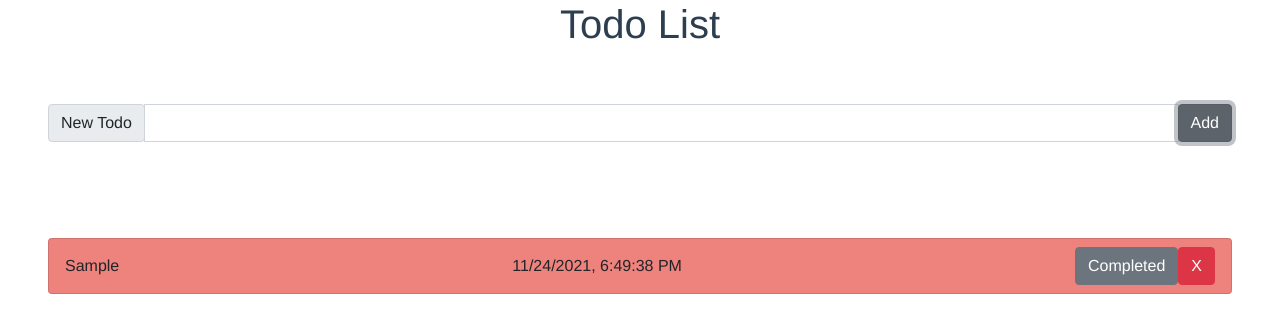
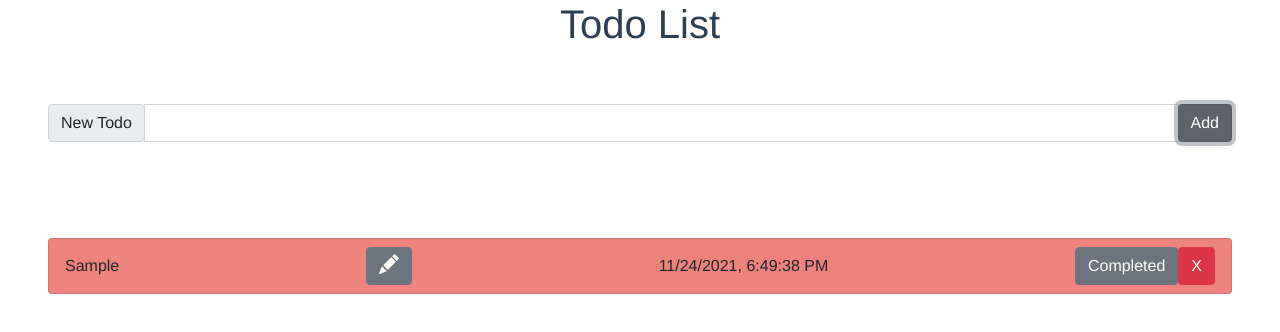
Before and after one commit to david20571015/todo-list, a Vue app: page / in a window 1280 px wide. Both pictures are taken after typing "Sample" into the empty fields and a click on the button "Add". Shown: the top 332 px of the page. Built offline with nearby package versions, Linux system fonts and the light colour scheme.

Commit message:
Update: able to edit TodoItem's title

```diff
--- a/package.json
+++ b/package.json
@@ -9,6 +9,7 @@
   },
   "dependencies": {
     "bootstrap": "^5.1.3",
+    "bootstrap-icons": "^1.8.1",
     "bootstrap-vue": "^2.21.2",
     "core-js": "^3.6.5",
     "vue": "^2.6.11",
--- a/src/components/TodoItem.vue
+++ b/src/components/TodoItem.vue
@@ -1,6 +1,15 @@
 <template>
   <li :style="[item.done ? {'background-color':'#a0d8ef'} : {'background-color':'#ee827c'}]">
-    <label>{{ item.title }}</label>
+    <label v-if="!isEditing">{{ item.title }}</label>
+    <b-form-input
+      v-else
+      v-model="newTitle"
+      :placeholder="[[item.title]]"
+    />
+
+    <b-button @click="editTitle(newTitle)">
+      <b-icon icon="pencil-fill" />
+    </b-button>
 
     <label>{{ item.date }}</label>
 
@@ -22,7 +31,20 @@ export default {
     item: { type: Object, required: true },
     index: { type: Number, required: true },
   },
+  data() {
+    return { isEditing: false, newTitle: "" };
+  },
   methods: {
+    editTitle: function (newTitle) {
+      if (this.isEditing && newTitle.trim().length > 0) {
+        this.$store.commit("updateTitle", {
+          index: this.index,
+          title: newTitle.trim(),
+        });
+      }
+      this.newTitle = "";
+      this.isEditing = !this.isEditing;
+    },
     toggleDone: function (index) {
       this.$store.commit("toggleDone", index);
       console.log(index);
--- a/src/data/store.js
+++ b/src/data/store.js
@@ -16,6 +16,10 @@ const store = new Vuex.Store({
     },
     toggleDone(state, index) {
       state.todos[index].done = !state.todos[index].done;
+    },
+    updateTitle(state, { index, title }) {
+      console.log(index, title);
+      state.todos[index].title = title;
     }
   },
   actions: {
--- a/src/main.js
+++ b/src/main.js
@@ -1,12 +1,13 @@
 import Vue from "vue";
 import App from "./App.vue";
-import BootstrapVue from "bootstrap-vue";
+import { BootstrapVue, BootstrapVueIcons } from "bootstrap-vue";
 
 import "bootstrap/dist/css/bootstrap.css";
 import "bootstrap-vue/dist/bootstrap-vue.css";
 import store from "./data/store";
 
 Vue.use(BootstrapVue);
+Vue.use(BootstrapVueIcons);
 
 Vue.config.productionTip = false;
 
```
Also changed, not shown: 1 other file (tests, documents, lock files or other folders).
